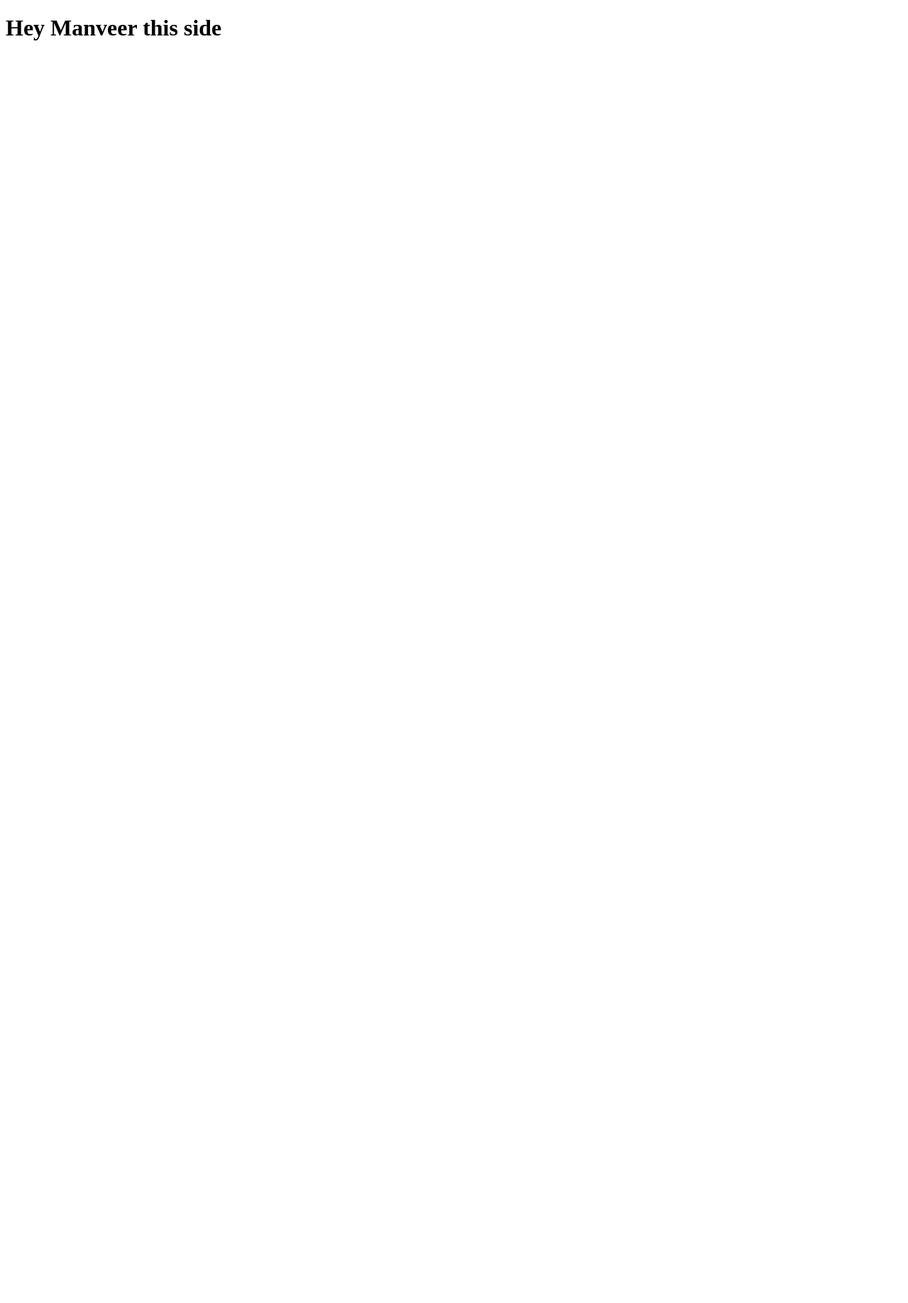
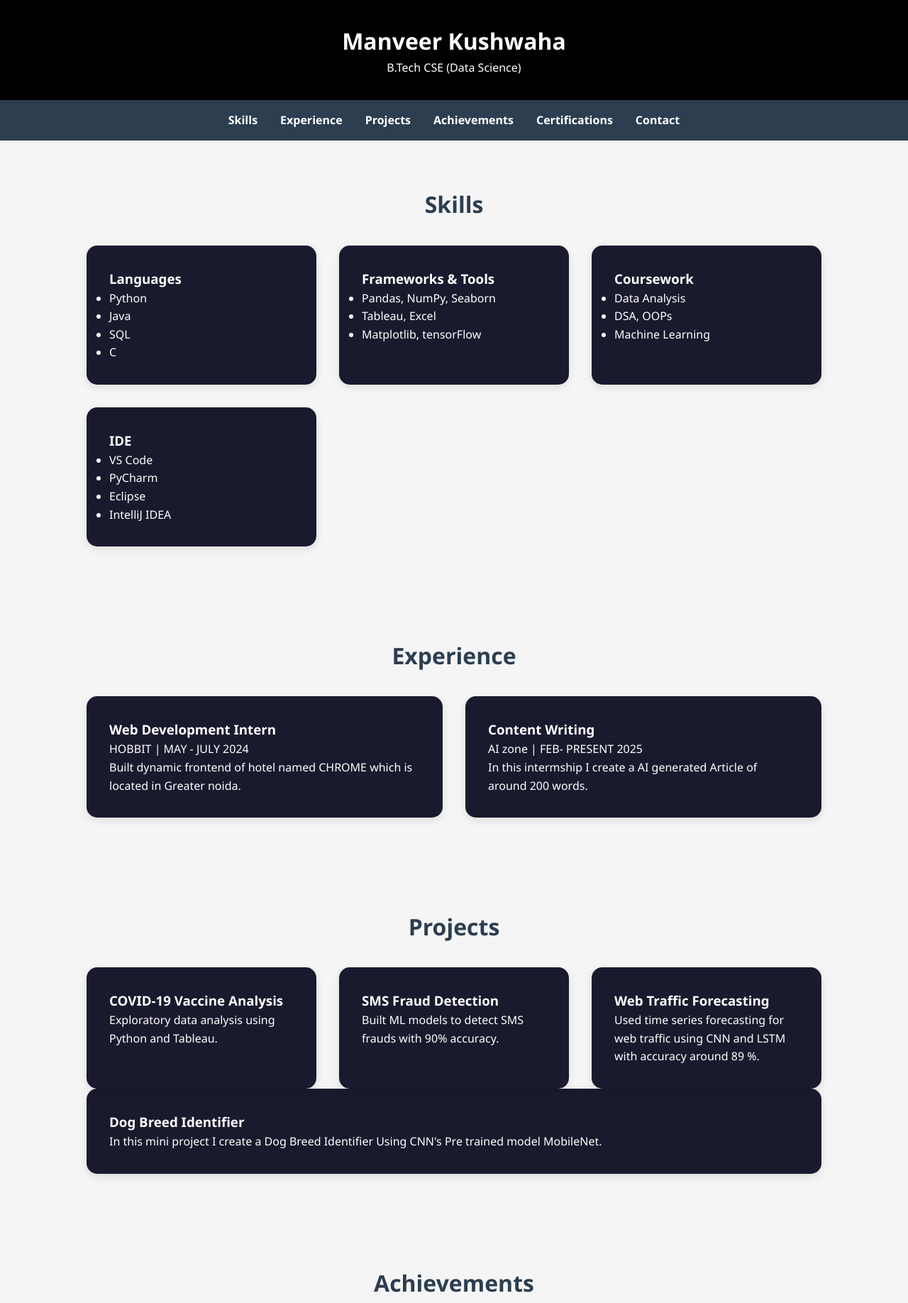
Before and after one commit to Manveer15/test, a plain HTML site: page index.html in a window 1280 px wide. Shown: the top 1836 px of the page at 71% size. Before the commit the page ends 800 px from the top, so only its background shows below. Drawn offline with Linux system fonts and the light colour scheme.

Commit message:
portfolio.html

```diff
--- a/index.html
+++ b/index.html
@@ -1,11 +1,107 @@
 <!DOCTYPE html>
 <html lang="en">
 <head>
-    <meta charset="UTF-8">
-    <meta name="viewport" content="width=device-width, initial-scale=1.0">
-    <title>Hey Manveer</title>
+  <meta charset="UTF-8" />
+  <meta name="viewport" content="width=device-width, initial-scale=1.0" />
+  <title>Manveer Kushwaha | Portfolio</title>
+  <link rel="stylesheet" href="https://cdnjs.cloudflare.com/ajax/libs/font-awesome/6.5.0/css/all.min.css" />
+  <style>
+    * {
+      margin: 0;
+      padding: 0;
+      box-sizing: border-box;
+      font-family: 'Segoe UI', sans-serif;
+    }
+
+    body {
+      background-color: #f5f5f5;
+      color: #2c3e50;
+      line-height: 1.6;
+    }
+
+    header {
+      background: #000;
+      color: #fff;
+      padding: 2rem;
+      text-align: center;
+    }
+
+    nav {
+      background: #2c3e50;
+      display: flex;
+      justify-content: center;
+      padding: 1rem;
+      gap: 2rem;
+    }
+
+    nav a {
+      color: #fff;
+      text-decoration: none;
+      font-weight: bold;
+      transition: color 0.3s;
+    }
+
+    nav a:hover {
+      color: #2ecc71;
+    }
+
+    section {
+      padding: 4rem 2rem;
+      max-width: 1100px;
+      margin: auto;
+    }
+
+    h2 {
+      text-align: center;
+      margin-bottom: 2rem;
+      font-size: 2rem;
+      color: #2c3e50;
+    }
+
+    .card-container {
+      display: grid;
+      grid-template-columns: repeat(auto-fit, minmax(280px, 1fr));
+      gap: 2rem;
+    }
+
+    .card {
+      background: #1a1a2e;
+      color: white;
+      padding: 2rem;
+      border-radius: 15px;
+      box-shadow: 0 4px 12px rgba(0, 0, 0, 0.1);
+      transition: transform 0.3s ease;
+    }
+
+    .card:hover {
+      transform: translateY(-10px);
+    }
+
+    .socials {
+      text-align: center;
+      margin-top: 2rem;
+    }
+
+    .socials a {
+      margin: 0 1rem;
+      color: #2c3e50;
+      font-size: 2rem;
+      transition: color 0.3s ease;
+    }
+
+    .socials a:hover {
+      color: #2ecc71;
+    }
+
+    footer {
+      background: #000;
+      color: white;
+      text-align: center;
+      padding: 1rem;
+    }
+  </style>
 </head>
-    <!-- Google tag (gtag.js) -->
+ <!-- Google tag (gtag.js) -->
 <script async src="https://www.googletagmanager.com/gtag/js?id=G-E6XKY89RPR"></script>
 <script>
   window.dataLayer = window.dataLayer || [];
@@ -14,7 +110,141 @@
 
   gtag('config', 'G-E6XKY89RPR');
 </script>
+
 <body>
-    <h1>Hey Manveer this side</h1>
+  <header>
+    <h1>Manveer Kushwaha</h1>
+    <p> B.Tech CSE (Data Science)</p>
+  </header>
+
+  <nav>
+    <a href="#skills">Skills</a>
+    <a href="#experience">Experience</a>
+    <a href="#projects">Projects</a>
+    <a href="#achievements">Achievements</a>
+    <a href="#certifications">Certifications</a>
+    <a href="#contact">Contact</a>
+  </nav>
+
+  <section id="skills">
+    <h2>Skills</h2>
+    <div class="card-container">
+      <div class="card">
+        <h3>Languages</h3>
+        <ul>
+          <li>Python</li>
+          <li>Java</li>
+          <li>SQL</li>
+          <li>C</li>
+        </ul>
+      </div>
+      <div class="card">
+        <h3>Frameworks & Tools</h3>
+        <ul>
+          <li>Pandas, NumPy, Seaborn</li>
+          <li>Tableau, Excel</li>
+          <li>Matplotlib, tensorFlow</li>
+        </ul>
+      </div>
+      <div class="card">
+        <h3>Coursework</h3>
+        <ul>
+          <li>Data Analysis</li>
+          <li>DSA, OOPs</li>
+          <li>Machine Learning</li>
+        </ul>
+      </div>
+      <div class="card">
+        <h3>IDE</h3>
+        <ul>
+          <li>VS Code</li>
+          <li>PyCharm</li>
+          <li>Eclipse</li>
+          <li>IntelliJ IDEA</li>
+        </ul>
+      </div>
+    </div>
+  </section>
+
+  <section id="experience">
+    <h2>Experience</h2>
+    <div class="card-container">
+      <div class="card">
+        <h3>Web Development Intern</h3>
+        <p>HOBBIT | MAY - JULY 2024</p>
+        <p>Built dynamic frontend of hotel named CHROME which is located in Greater noida.</p>
+      </div>
+      <div class="card">
+        <h3>Content Writing </h3>
+        <p>AI zone | FEB- PRESENT 2025 </p>
+        <p>In this intermship I create a AI generated Article of around 200 words.</p>
+      </div>
+    </div>
+  </section>
+
+  <section id="projects">
+    <h2>Projects</h2>
+    <div class="card-container">
+      <div class="card">
+        <h3>COVID-19 Vaccine Analysis</h3>
+        <p>Exploratory data analysis using Python and Tableau.</p>
+      </div>
+      <div class="card">
+        <h3>SMS Fraud Detection</h3>
+        <p>Built ML models to detect SMS frauds with 90% accuracy.</p>
+      </div>
+      <div class="card">
+        <h3>Web Traffic Forecasting</h3>
+        <p>Used time series forecasting for web traffic using CNN and LSTM with accuracy around 89 %.</p>
+      </div>
+    </div>
+    <div class="card">
+      <h3>Dog Breed Identifier </h3>
+      <p>In this mini project I create a Dog Breed Identifier Using CNN's Pre trained model MobileNet.</p>
+    </div>
+  </div>
+  </section>
+
+  <section id="achievements">
+    <h2>Achievements</h2>
+    <div class="card-container">
+      <div class="card">
+        <h3>150+ DSA Problems Solved</h3>
+        <p>On platforms like LeetCode and Coding Ninja.</p>
+      </div>
+      <div class="card">
+        <h3>Smart India Hackathon 2023 & 2024</h3>
+        <p>Cleard the internal college rounds and secured the top 20 in college round </p>
+      </div>
+    </div>
+  </section>
+
+  <section id="certifications">
+    <h2>Certifications</h2>
+    <div class="card-container">
+      <div class="card">
+        <h3>Python Certification</h3>
+        <p>By Udemy </p>
+      </div>
+      <div class="card">
+        <h3>Java Certification</h3>
+        <p>By Oracle</p>
+      </div>
+    </div>
+  </section>
+
+  <section id="contact">
+    <h2>Contact</h2>
+    <div class="socials">
+      <a href="mailto:manveerkush@gmail.com"><i class="fas fa-envelope"></i></a>
+      <a href="https://linkedin.com/in/" target="_blank"><i class="fab fa-linkedin"></i></a>
+      <a href="https://github.com/yourusername" target="_blank"><i class="fab fa-github"></i></a>
+      <a href="https://leetcode.com/Manveer_06" target="_blank"><i class="fas fa-code"></i></a>
+    </div>
+  </section>
+
+  <footer>
+    <p>&copy; 2025 Manveer Kushwaha | All Rights Reserved</p>
+  </footer>
 </body>
 </html>
```
